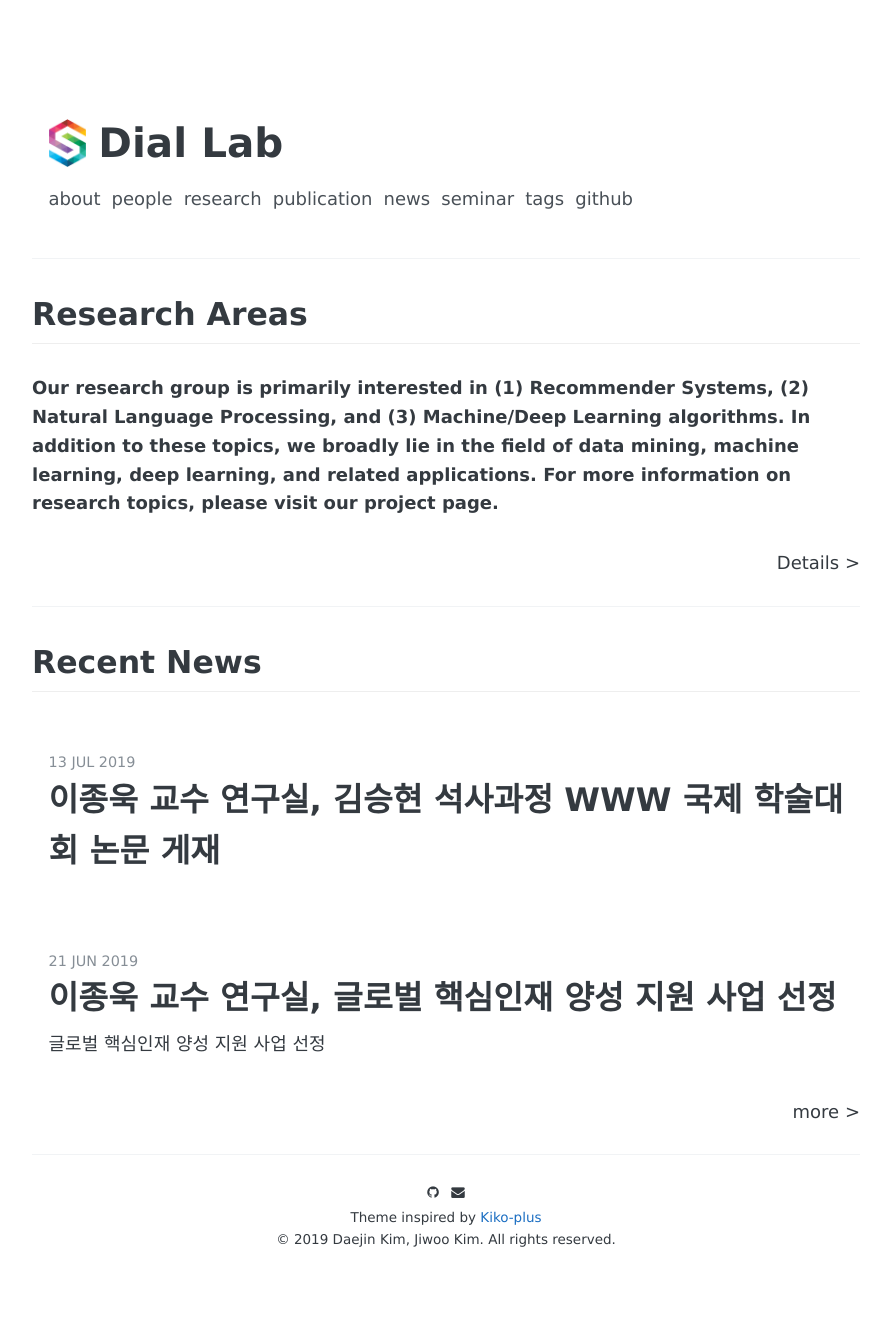
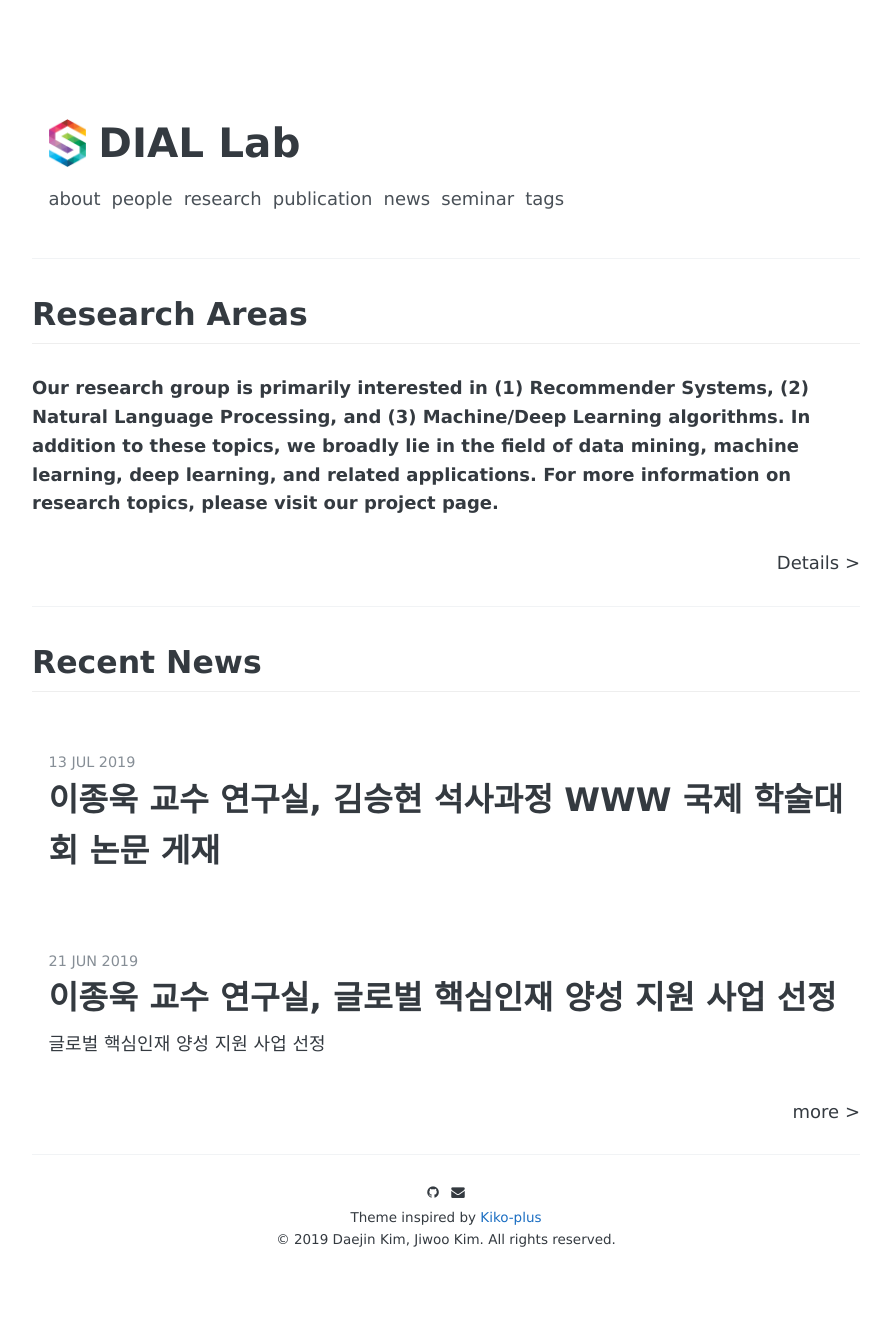
Before and after one commit to diallab/diallab.github.io, a Jekyll site: the page built from index.html, in a window 1280 px wide. Shown: the whole page, without its empty margins (194-1085 px from the left). Built offline with Jekyll 4.4.1, drawn with Linux system fonts in a browser that asks for light colours; some web fonts are replaced; the list of posts is cut into pages by our own code.

Commit message:
Update _config.yml

```diff
--- a/_config.yml
+++ b/_config.yml
@@ -3,7 +3,7 @@
 # # # # # # # # # # # # #
 
 # Basic
-name:               "Dial Lab"
+name:               "DIAL Lab"
 
 author:
   # facebook:         your-id
@@ -71,8 +71,8 @@ nav:
     url:            "/tags"
   #- name:           "Events"
   #  url:            "/events"
-  - name:           "Github"
-    url:            "https://github.com/diallab"
+  #- name:           "Github"
+  #  url:            "https://github.com/diallab"
 
 # Sass
 sass:
```
